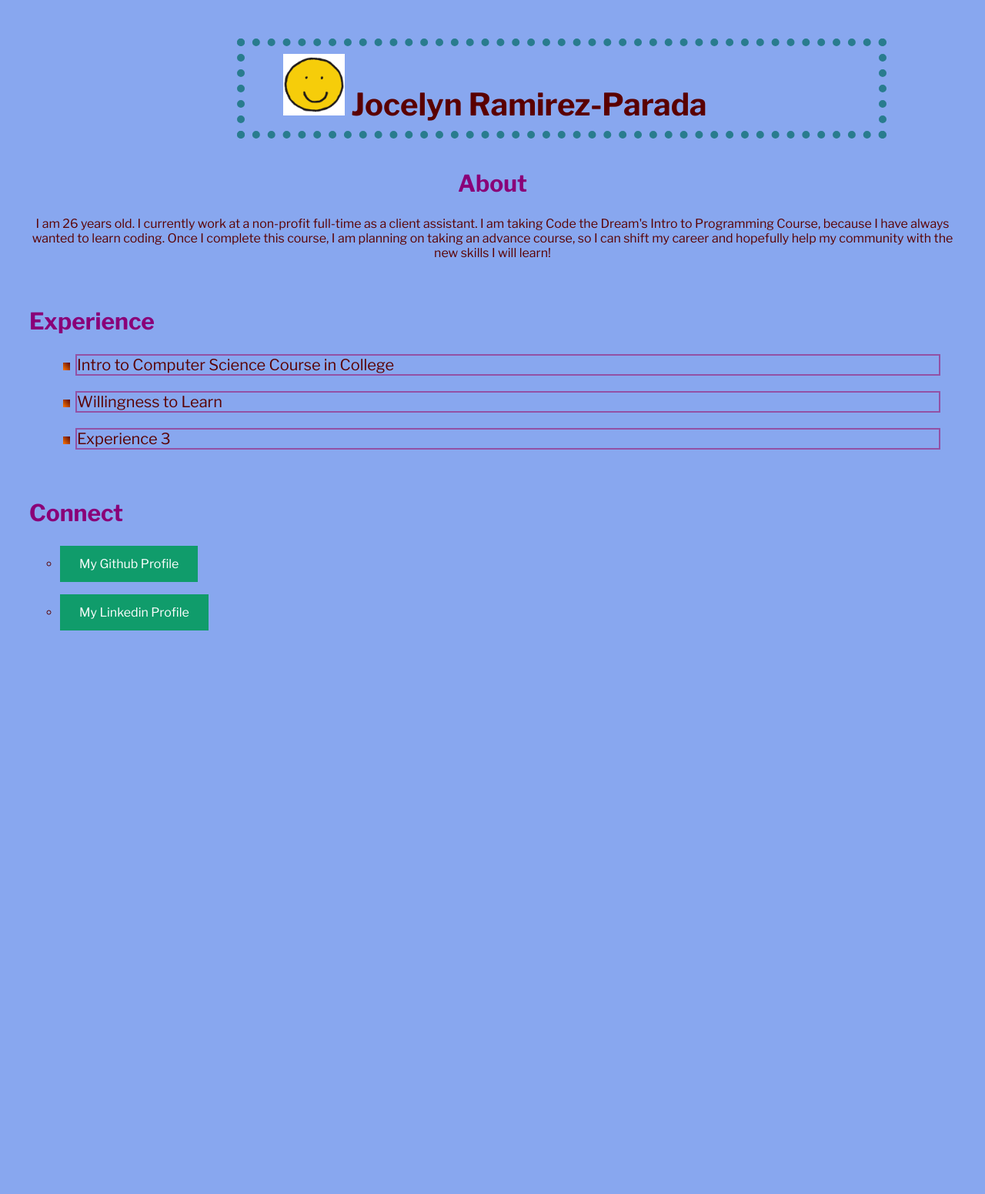
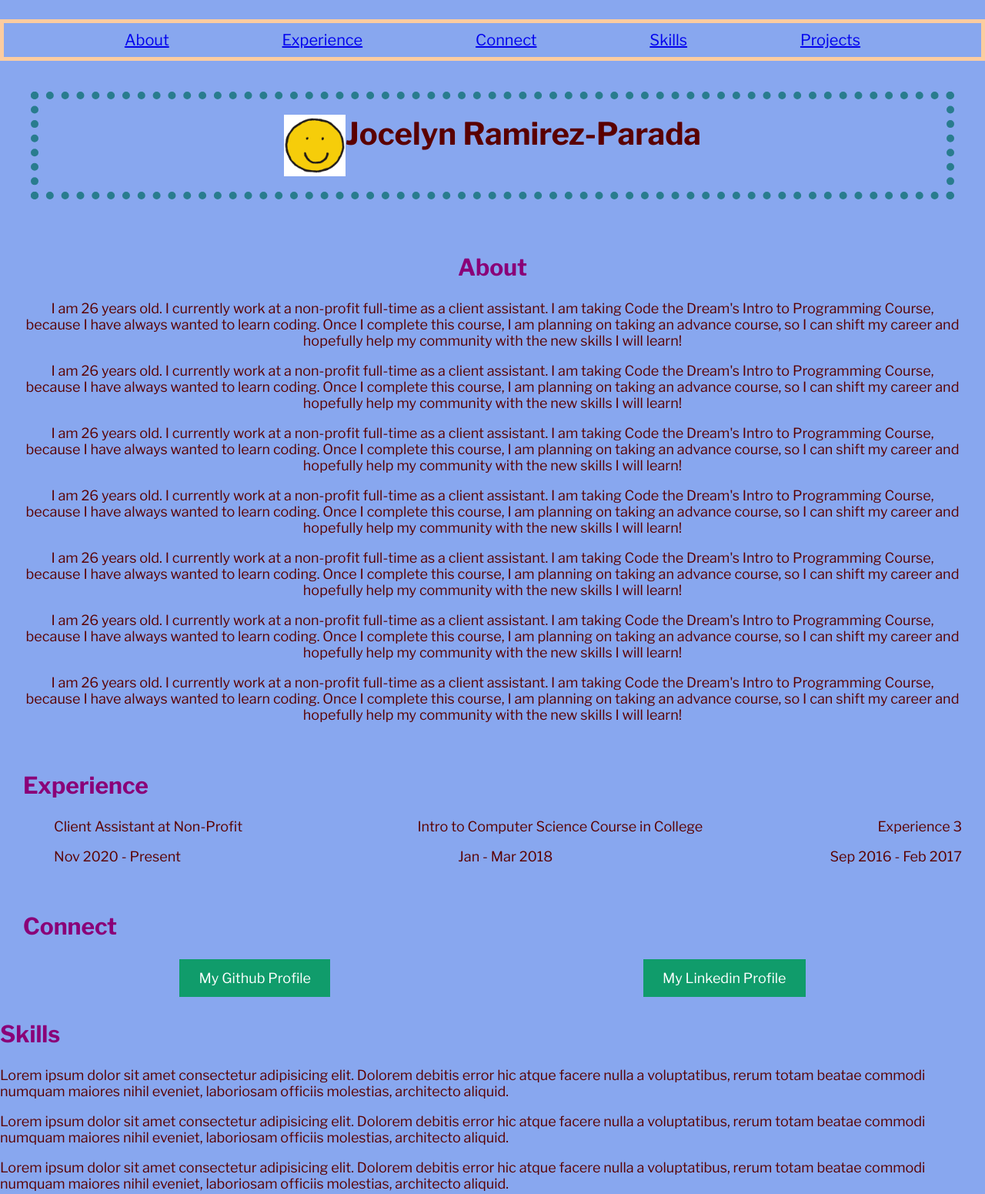
Before and after one commit to joc3lynn/jocelyn-ramirez-parada-kepler, a plain HTML site: page index.html in a window 1280 px wide. Shown: the top 1551 px of the page at 77% size. Before the commit the page ends 850 px from the top, so only its background shows below. Drawn offline with nearby package versions, Linux system fonts and the light colour scheme.

Commit message:
formatted styles added

```diff
--- a/CSS/index.css
+++ b/CSS/index.css
@@ -1,6 +1,19 @@
+#bar {
+    border: 5px solid #fccca0;
+    color:rgb(16, 26, 119);
+    display: flex;
+    justify-content: space-evenly;
+    margin: 25px 0;
+    padding: 10px;
+    font-size: 20px;
+
+}
+
 h1 {
-    margin: 50px 120px 10px 300px;
-    padding: 10px 10px 10px 50px;
+    display: flex;
+    justify-content: center;
+    margin: 40px;
+    padding: 20px;
     font-size: 40px;
 
     border-color: rgba(22, 116, 123, 0.828);
@@ -12,9 +25,11 @@ body {
     background-color: #7297edd7;
     color: #5a0000;
     font-family: "Libre Franklin", sans-serif;
+    font-size: 18px;
     font-optical-sizing: auto;
     font-weight: normal;
     font-style: normal;
+    margin: 0;
 
 }
 
@@ -27,39 +42,42 @@ body {
 #Experience {
     margin: 10px 25px;
     padding: 5px;
-    ul li{
-        font-size: 20px;
-        list-style-image: linear-gradient(to left bottom, rgb(90, 6, 6), rgb(255, 119, 0));
-        box-sizing: border-box;
-        border: 2px solid #9351a4;
-        margin: 20px;
+    ul {
+        list-style: none;
+        display: flex;
+        flex-wrap: nowrap;
+        flex-direction: row;
+        justify-content: space-between;
+    }
+}
 
-    }
+#apps {
+    display: flex;
+    flex-direction: row;
+    justify-content: space-around;
 }
 
 #Connect {
     margin: 10px 25px;
     padding: 5px;
-    ul li{
-        list-style-type: circle;
+    a:link, a:visited {
+        background-color: #109c6b;
+        color: rgb(255, 255, 255);
+        padding: 14px 25px;
+        text-align: center;
+        text-decoration: none;
+        display: inline-block;
+    }
+
+      a:hover, a:active {
+        background-color: red;
     }
 }
+
+
 
 h2 {
     font-size: 30px;
     font-weight: bold;
     color: #8a0078;
 }
-
-a:link, a:visited {
-    background-color: #109c6b;
-    color: rgb(255, 255, 255);
-    padding: 14px 25px;
-    text-align: center;
-    text-decoration: none;
-    display: inline-block;
-  }
-
-  a:hover, a:active {
-    background-color: red;
-  }
--- a/index.html
+++ b/index.html
@@ -10,42 +10,85 @@
         <link href="https://fonts.googleapis.com/css2?family=Libre+Franklin:ital,wght@0,100..900;1,100..900&display=swap" rel="stylesheet">
     </head>
     <body>
+        <header>
+            <nav id="bar">
+                <a class = "nav-link" href ="#About">About</a>
+                <a class = "nav-link" href ="#Experience">Experience</a>
+                <a class = "nav-link" href ="#Connect">Connect</a>
+                <a class = "nav-link" href ="#Skills">Skills</a>
+                <a class = "nav-link" href ="#Projects">Projects</a>
+            </nav>
+        </header>
         <h1><img src='./images/happyface.gif'style="width:80px;height:80px;"/>
             Jocelyn Ramirez-Parada
         </h1>
         <section id="About">
             <h2>About</h2>
                <p>I am 26 years old. I currently work at a non-profit full-time as a client assistant. I am taking Code the Dream's Intro to Programming Course, because I have always wanted to learn coding. Once I complete this course, I am planning on taking an advance course, so I can shift my career and hopefully help my community with the new skills I will learn!</p>
-         </section>
 
-         <section id="Experience">
+               <p>I am 26 years old. I currently work at a non-profit full-time as a client assistant. I am taking Code the Dream's Intro to Programming Course, because I have always wanted to learn coding. Once I complete this course, I am planning on taking an advance course, so I can shift my career and hopefully help my community with the new skills I will learn!</p>
+
+               <p>I am 26 years old. I currently work at a non-profit full-time as a client assistant. I am taking Code the Dream's Intro to Programming Course, because I have always wanted to learn coding. Once I complete this course, I am planning on taking an advance course, so I can shift my career and hopefully help my community with the new skills I will learn!</p>
+
+               <p>I am 26 years old. I currently work at a non-profit full-time as a client assistant. I am taking Code the Dream's Intro to Programming Course, because I have always wanted to learn coding. Once I complete this course, I am planning on taking an advance course, so I can shift my career and hopefully help my community with the new skills I will learn!</p>
+
+               <p>I am 26 years old. I currently work at a non-profit full-time as a client assistant. I am taking Code the Dream's Intro to Programming Course, because I have always wanted to learn coding. Once I complete this course, I am planning on taking an advance course, so I can shift my career and hopefully help my community with the new skills I will learn!</p>
+
+               <p>I am 26 years old. I currently work at a non-profit full-time as a client assistant. I am taking Code the Dream's Intro to Programming Course, because I have always wanted to learn coding. Once I complete this course, I am planning on taking an advance course, so I can shift my career and hopefully help my community with the new skills I will learn!</p>
+
+               <p>I am 26 years old. I currently work at a non-profit full-time as a client assistant. I am taking Code the Dream's Intro to Programming Course, because I have always wanted to learn coding. Once I complete this course, I am planning on taking an advance course, so I can shift my career and hopefully help my community with the new skills I will learn!</p>
+
+
+        </section>
+
+        <section id="Experience">
             <h2>Experience</h2>
             <ul>
                 <li>
-                    Intro to Computer Science Course in College
+                    Client Assistant at Non-Profit
                 </li>
                 <li>
-                    Willingness to Learn
+                    Intro to Computer Science Course in College
                 </li>
                 <li>
                     Experience 3
                 </li>
             </ul>
-         </section>
-
-         <section id="Connect">
-            <h2>Connect</h2>
             <ul>
                 <li>
-                    <a href ="https://github.com/joc3lynn" target=_blank>My Github Profile</a>
+                    Nov 2020 - Present
+                </li>
+                <li>
+                    Jan - Mar 2018
+                </li>
+                <li>
+                    Sep 2016 - Feb 2017
                 </li>
             </ul>
-            <ul>
-                <li>
+
+        </section>
+
+        <section id="Connect">
+            <h2>Connect</h2>
+            <div id="apps">
+                    <a href ="https://github.com/joc3lynn" target=_blank>My Github Profile</a>
                     <a href ="https://www.linkedin.com/in/jocelyn-ramirez-parada-585642205" target=_blank>My Linkedin Profile</a>
-                </li>
-            </ul>
-         </section>
+            </div>
+        </section>
+        <section id="Skills">
+            <h2>Skills</h2>
+            <p>Lorem ipsum dolor sit amet consectetur adipisicing elit. Dolorem debitis error hic atque facere nulla a voluptatibus, rerum totam beatae commodi numquam maiores nihil eveniet, laboriosam officiis molestias, architecto aliquid.</p>
+
+            <p>Lorem ipsum dolor sit amet consectetur adipisicing elit. Dolorem debitis error hic atque facere nulla a voluptatibus, rerum totam beatae commodi numquam maiores nihil eveniet, laboriosam officiis molestias, architecto aliquid.</p>
+
+            <p>Lorem ipsum dolor sit amet consectetur adipisicing elit. Dolorem debitis error hic atque facere nulla a voluptatibus, rerum totam beatae commodi numquam maiores nihil eveniet, laboriosam officiis molestias, architecto aliquid.</p>
+        </section>
+        <section id="Projects">
+            <h2>Projects</h2>
+            <p>Lorem ipsum dolor sit amet consectetur adipisicing elit. Dolorem debitis error hic atque facere nulla a voluptatibus, rerum totam beatae commodi numquam maiores nihil eveniet, laboriosam officiis molestias, architecto aliquid.</p>
+            <p>Lorem ipsum dolor sit amet consectetur adipisicing elit. Dolorem debitis error hic atque facere nulla a voluptatibus, rerum totam beatae commodi numquam maiores nihil eveniet, laboriosam officiis molestias, architecto aliquid.</p>
+            <ul></ul>
+        </section>
     </body>
 
 </html>
```
